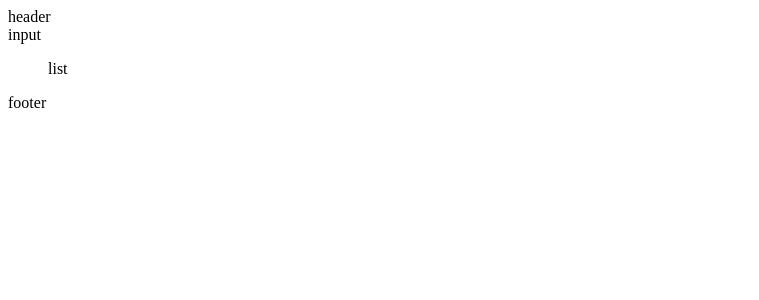
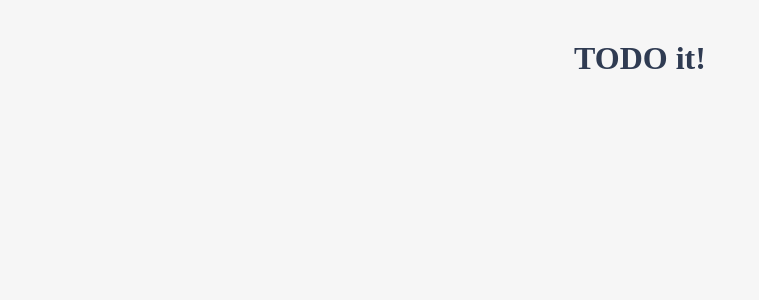
Before and after one commit to office1201/vue-beginner, a Vue app: page / in a window 1280 px wide. Shown: the top 300 px of the page, without its empty margins (0-759 px from the left). Built offline with nearby package versions, Linux system fonts and the light colour scheme.

Commit message:
Add: TodoHeader 컴포넌트 구현

```diff
--- a/src/App.vue
+++ b/src/App.vue
@@ -25,4 +25,18 @@ export default {
 </script>
 
 <style>
+body {
+  text-align: center;
+  background-color: #f6f6f6;
+}
+input {
+  border-style: groove;
+  widows: 200px;
+}
+button {
+  border-style: groove;
+}
+.shadow {
+  box-shadow: 5px 10px 10px rgba(0, 0, 0, 0.03);
+}
 </style>
--- a/src/components/TodoFooter.vue
+++ b/src/components/TodoFooter.vue
@@ -1,5 +1,5 @@
 <template>
-  <footer>footer</footer>
+  <footer></footer>
 </template>
 
 <script>
--- a/src/components/TodoHeader.vue
+++ b/src/components/TodoHeader.vue
@@ -1,5 +1,7 @@
 <template>
-  <header>header</header>
+  <header>
+    <h1>TODO it!</h1>
+  </header>
 </template>
 
 <script>
@@ -7,4 +9,9 @@ export default {};
 </script>
 
 <style scoped>
+h1 {
+  color: #2f3b52;
+  font-weight: 900;
+  margin: 2.5rem 0 1.5rem;
+}
 </style>
--- a/src/components/TodoInput.vue
+++ b/src/components/TodoInput.vue
@@ -1,5 +1,5 @@
 <template>
-  <form action="">input</form>
+  <form action=""></form>
 </template>
 
 <script>
--- a/src/components/TodoList.vue
+++ b/src/components/TodoList.vue
@@ -1,7 +1,5 @@
 <template>
-  <ul>
-    list
-  </ul>
+  <ul></ul>
 </template>
 
 <script>
```
